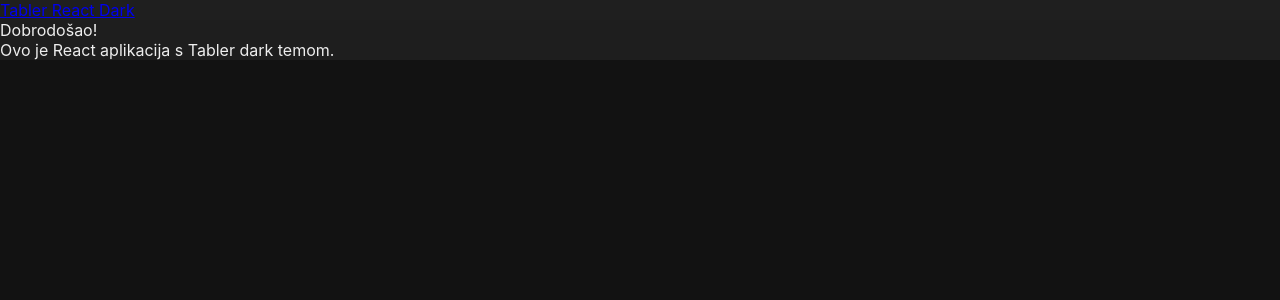
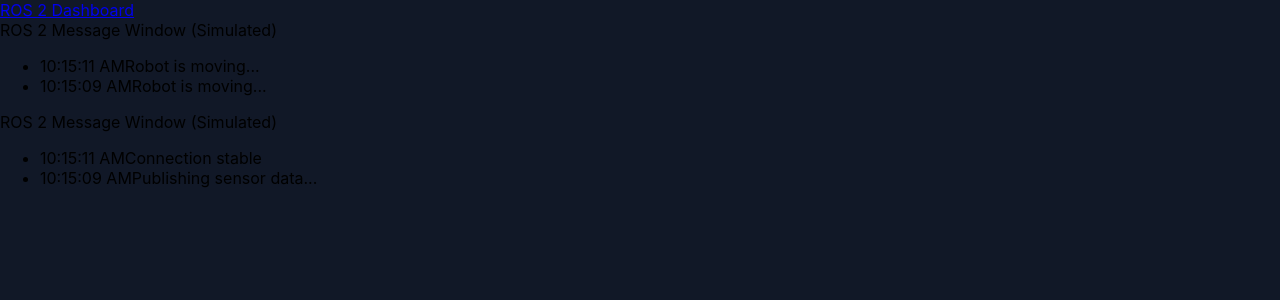
Before and after one commit to stipe-jurkovic/robotWebpage, a React (Create React App) app: page / in a window 1280 px wide. Shown: the top 300 px of the page. Built offline with nearby package versions, Linux system fonts and the light colour scheme.

Commit message:
Add RosMessageWindow component and update App layout
- Introduced RosMessageWindow component to simulate and display messages.
- Updated App component to include two instances of RosMessageWindow.
- Refined CSS styles for a consistent dark theme across the application.

```diff
--- a/src/App.js
+++ b/src/App.js
@@ -1,28 +1,21 @@
 import React from "react";
 import "@tabler/core/dist/css/tabler.min.css";
+import RosMessageWindow from "./components/RosMessageWindow";
 
 function App() {
   return (
-    <div className="page theme-dark">
-      {/* Navbar */}
-      <header className="navbar navbar-expand-md navbar-dark d-print-none bg-dark">
+    <div className="page theme-dark" data-bs-theme="dark">
+      <header className="navbar navbar-expand-md navbar-dark bg-dark d-print-none">
         <div className="container-xl">
           <a href="#" className="navbar-brand">
-            Tabler React Dark
+            ROS 2 Dashboard
           </a>
         </div>
       </header>
 
-      {/* Main content */}
       <div className="page-wrapper">
-        <div className="container-xl mt-4">
-          <div className="card bg-dark text-white">
-            <div className="card-header">Dobrodošao!</div>
-            <div className="card-body">
-              Ovo je React aplikacija s Tabler dark temom.
-            </div>
-          </div>
-        </div>
+        <RosMessageWindow />
+        <RosMessageWindow />
       </div>
     </div>
   );
--- /dev/null
+++ b/src/components/RosMessageWindow.js
@@ -0,0 +1,53 @@
+import React, { useEffect, useState } from "react";
+
+const generateFakeMessage = () => {
+  const phrases = [
+    "Publishing sensor data...",
+    "Robot is moving...",
+    "Warning: Low battery",
+    "Target reached",
+    "Updating map...",
+    "Connection stable",
+  ];
+  return phrases[Math.floor(Math.random() * phrases.length)];
+};
+
+const RosMessageWindow = () => {
+  const [messages, setMessages] = useState([]);
+
+  useEffect(() => {
+    const interval = setInterval(() => {
+      const newMessage = {
+        text: generateFakeMessage(),
+        time: new Date().toLocaleTimeString(),
+      };
+      setMessages((prev) => [newMessage, ...prev.slice(0, 49)]);
+    }, 2000); // every 2 seconds
+
+    return () => clearInterval(interval);
+  }, []);
+
+  return (
+    <div className="container-xl mt-4 theme-dark">
+      <div className="card">
+        <div className="card-header">ROS 2 Message Window (Simulated)</div>
+        <div className="card-body" style={{ maxHeight: "400px", overflowY: "auto" }}>
+          {messages.length === 0 ? (
+            <div>Waiting for messages...</div>
+          ) : (
+            <ul className="list-group">
+              {messages.map((msg, idx) => (
+                <li key={idx} className="list-group-item">
+                  <span className="badge me-2">{msg.time}</span>
+                  {msg.text}
+                </li>
+              ))}
+            </ul>
+          )}
+        </div>
+      </div>
+    </div>
+  );
+};
+
+export default RosMessageWindow;
--- a/src/index.css
+++ b/src/index.css
@@ -14,28 +14,7 @@ code {
 
 html, body, #root {
   height: 100%;
-  margin: 0;
-  padding: 0;
+  margin: 0 !important;
+  padding: 0 !important;
+  background-color: #111827;
 }
-
-.page {
-  min-height: 100vh; /* visina cijelog viewporta */
-  display: flex;
-  flex-direction: column;
-  background-color: #121212;
-  color: #eee;
-}
-
-.page .page-wrapper {
-  flex-grow: 1; /* da glavna sadržajna zona raste i ispuni prostor */
-}
-
-/* Stilovi za tamni theme u Tabler komponentama */
-.page.theme-dark .navbar {
-  background-color: #1f1f1f !important;
-}
-
-.page.theme-dark .card {
-  background-color: #1e1e1e;
-  color: #eee;
-}
--- a/src/index.js
+++ b/src/index.js
@@ -6,10 +6,11 @@ import reportWebVitals from './reportWebVitals';
 
 const root = ReactDOM.createRoot(document.getElementById('root'));
 root.render(
-  <React.StrictMode>
+  <React.StrictMode >
     <App />
   </React.StrictMode>
 );
+document.body.classList.add('theme-dark');
 
 // If you want to start measuring performance in your app, pass a function
 // to log results (for example: reportWebVitals(console.log))
```
